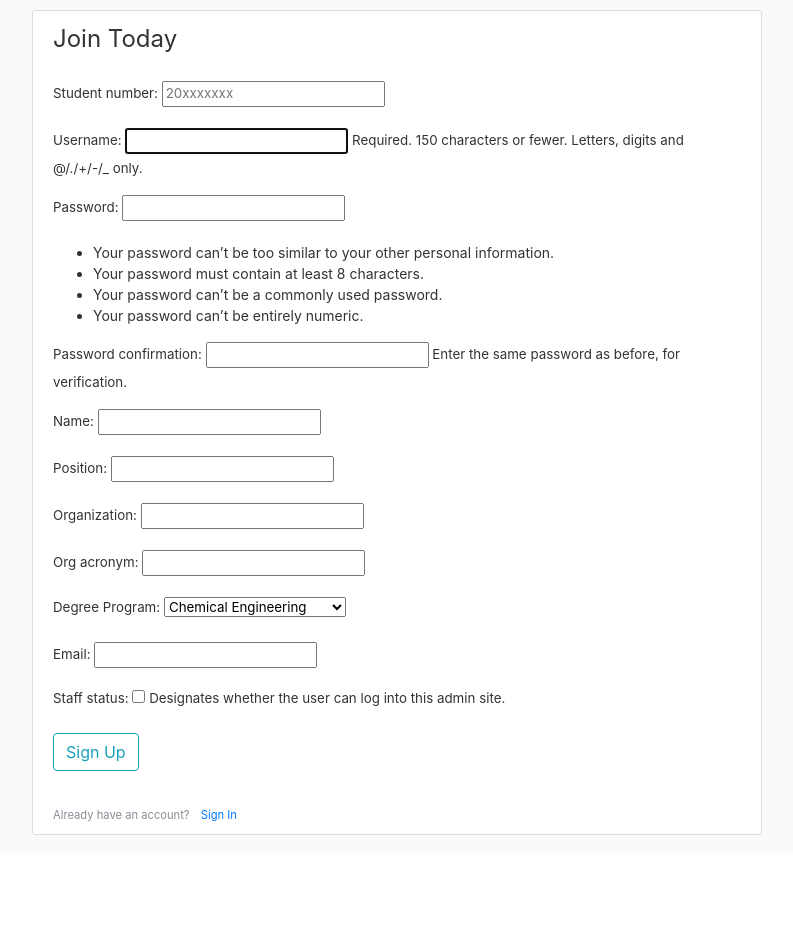
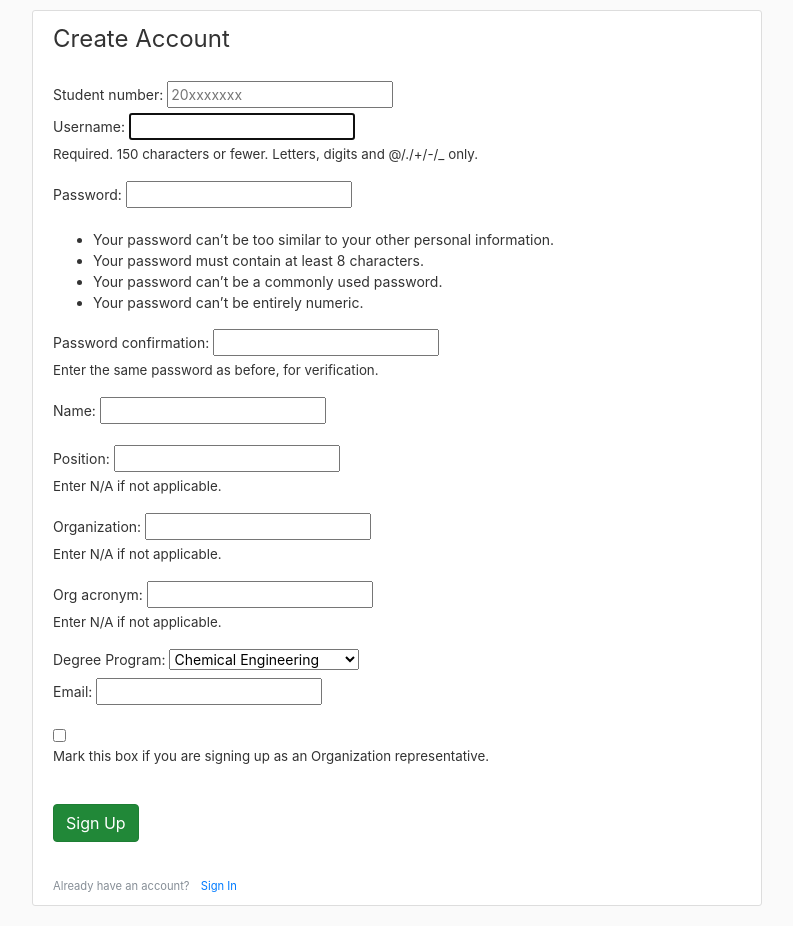
Before and after one commit to christelespino/iskolendar, a Django app: page /register/ in a window 1280 px wide. Shown: the part 70-996 px from the top of the page, without its empty margins (53-846 px from the left). Before the commit the page ends 905 px from the top, so only its background shows below. Run offline with Django 3.2, Linux system fonts and the light colour scheme; some libraries are stand-ins or nearby versions.

Commit message:
announcement model / register

```diff
--- a/maincalendar/announcement_form.py
+++ b/maincalendar/announcement_form.py
@@ -12,7 +12,7 @@ from .models import Event, Announcement
 class AnnouncementForm(forms.ModelForm):
 	class Meta:
 		model = Announcement
-		fields = ['event', 'body']
+		fields = ['event', 'subject', 'body']
 
 	def __init__(self, *args, **kwargs):
 		user = kwargs.pop('user')
--- a/maincalendar/models.py
+++ b/maincalendar/models.py
@@ -94,6 +94,7 @@ class Event(models.Model):
 
 class Announcement(models.Model):
 	date_posted = models.DateTimeField(default = timezone.now)
+	subject = models.CharField(max_length = 500, default=None, blank=True, null=True)
 	body = models.TextField()
 	event = models.ForeignKey(Event, default = None, on_delete = models.CASCADE)
 	author = models.ForeignKey(User, default = None, on_delete = models.CASCADE)
--- a/maincalendar/templates/maincalendar/announcement_form.html
+++ b/maincalendar/templates/maincalendar/announcement_form.html
@@ -12,7 +12,7 @@ Patrick Joseph Sanchez
 		<form method = "POST">
 			{% csrf_token %}
 			<fieldset class="form-group">
-				<legend class="border-bottom mb-4">Post Announcement</legend>
+				<legend class="border-bottom mb-4">New Announcement</legend>
 				{{ form.as_p }}
 			</fieldset>
 			<div class="form-group">
--- a/maincalendar/templates/maincalendar/event_form.html
+++ b/maincalendar/templates/maincalendar/event_form.html
@@ -13,7 +13,7 @@ Allure Tanquintic
 		<form method = "POST">
 			{% csrf_token %}
 			<fieldset class="form-group">
-				<legend class="border-bottom mb-4">Event Post</legend>
+				<legend class="border-bottom mb-4">New Event</legend>
 				{{ form.as_p }}
 			</fieldset>
 			<div class="form-group">
--- a/maincalendar/templates/maincalendar/maincalendar.html
+++ b/maincalendar/templates/maincalendar/maincalendar.html
@@ -170,7 +170,7 @@
             {% for announcement in announcements %}
               <ul class="list-group">
                 <li class="list-group-item-light ml-4 shortenlines">
-                  <h5>{{ announcement.event }}</h5>
+                  <h5>{{ announcement.subject }}</h5>
                   <!-- <h6>{{ announcement.date_posted }} </h6> -->
                 </li>
                 <li class="list-group-item-light ml-4 shortenlines">
--- a/maincalendar/views.py
+++ b/maincalendar/views.py
@@ -183,7 +183,7 @@ class AnnouncementCreateView(LoginRequiredMixin, CreateView):
 
 class AnnouncementUpdateView(LoginRequiredMixin, UserPassesTestMixin, UpdateView):
 	model = Announcement
-	fields = ['body']
+	fields = ['subject','body']
 
 	def form_valid(self, form):
 		form.instance.author = self.request.user
--- a/users/templates/users/login.html
+++ b/users/templates/users/login.html
@@ -12,11 +12,11 @@
 		<form method="POST">
 			{% csrf_token %}
 			<fieldset >
-				<legend class="border-bottom mb-4">Log in</legend>
+				<legend class="border-bottom mb-4">Welcome!</legend>
 				{{ form.as_p }}
 			</fieldset>
 			<div class="form-group">
-				<button class="btn btn-outline-info" type="submit">Log in</button>
+				<button class="btn btn-success active" type="submit">LOGIN</button>
 			</div>
 		</form>
 		<div class="border-top pt-3">
--- a/users/templates/users/register.html
+++ b/users/templates/users/register.html
@@ -15,11 +15,62 @@
 		<form method="POST">
 			{% csrf_token %}
 			<fieldset >
-				<legend class="border-bottom mb-4">Join Today</legend>
-				{{ form.as_p }}
+				<legend class="border-bottom mb-4">Create Account</legend>
+					<div class="fieldWrapper">
+        			{{ form.student_number.errors }}
+        			{{ form.student_number.label_tag }} {{ form.student_number }}
+        			</div>
+        			<div class="fieldWrapper">
+        			{{ form.username.errors }}
+        			{{ form.username.label_tag }} {{ form.username }}
+        			<p class="help"> {{ form.username.help_text|safe }} </p>
+        			</div>
+        			<div class="fieldWrapper">
+        			{{ form.password1.errors }}
+        			{{ form.password1.label_tag }} {{ form.password1 }}
+        			<p class="help"> {{ form.password1.help_text|safe }} </p>
+        			</div>
+    				<div class="fieldWrapper">
+        			{{ form.password2.errors }}
+        			{{ form.password2.label_tag }} {{ form.password2 }}
+        			<p class="help"> {{ form.password2.help_text|safe }} </p>
+        			</div>
+    				<div class="fieldWrapper">
+        			{{ form.name.errors }}
+        			{{ form.name.label_tag }} {{ form.name }}
+        			<p class="help"> {{ form.name.help_text|safe }} </p>
+        			</div>
+        			<div class="fieldWrapper">
+        			{{ form.position.errors }}
+        			{{ form.position.label_tag }} {{ form.position }}
+        			<p class="help"> Enter N/A if not applicable. </p>
+        			</div>
+        			<div class="fieldWrapper">
+        			{{ form.organization.errors }}
+        			{{ form.organization.label_tag }} {{ form.organization }}
+        			<p class="help"> Enter N/A if not applicable. </p>
+        			</div>
+        			<div class="fieldWrapper">
+        			{{ form.org_acronym.errors }}
+        			{{ form.org_acronym.label_tag }} {{ form.org_acronym }}
+        			<p class="help"> Enter N/A if not applicable. </p>
+        			</div>
+        			<div class="fieldWrapper">
+        			{{ form.degree_program.errors }}
+        			{{ form.degree_program.label_tag }} {{ form.degree_program }}
+        			</div>
+        			<div class="fieldWrapper">
+        			{{ form.email.errors }}
+        			{{ form.email.label_tag }} {{ form.email }}
+        			<p class="help"> {{ form.email.help_text|safe }} </p>
+        			</div>
+        			<div class="fieldWrapper">
+        			{{ form.is_staff }} <p class="help">Mark this box if you are signing up as an Organization representative.</p>
+        			</div>
 			</fieldset>
+			<br>
 			<div class="form-group">
-				<button class="btn btn-outline-info" type="submit">Sign Up</button>
+				<button class="btn btn-success active" type="submit">Sign Up</button>
 			</div>
 		</form>
 		<div class="border-top pt-3">
```
Also changed, not shown: maincalendar/templates/maincalendar/event_detail.html (+6 -4 lines), maincalendar/migrations/0001_initial.py, maincalendar/migrations/0002_auto_20190321_1159.py (deleted), maincalendar/migrations/0003_auto_20190322_0334.py (deleted), users/migrations/0001_initial.py, users/migrations/0002_auto_20190322_0254.py (deleted).
